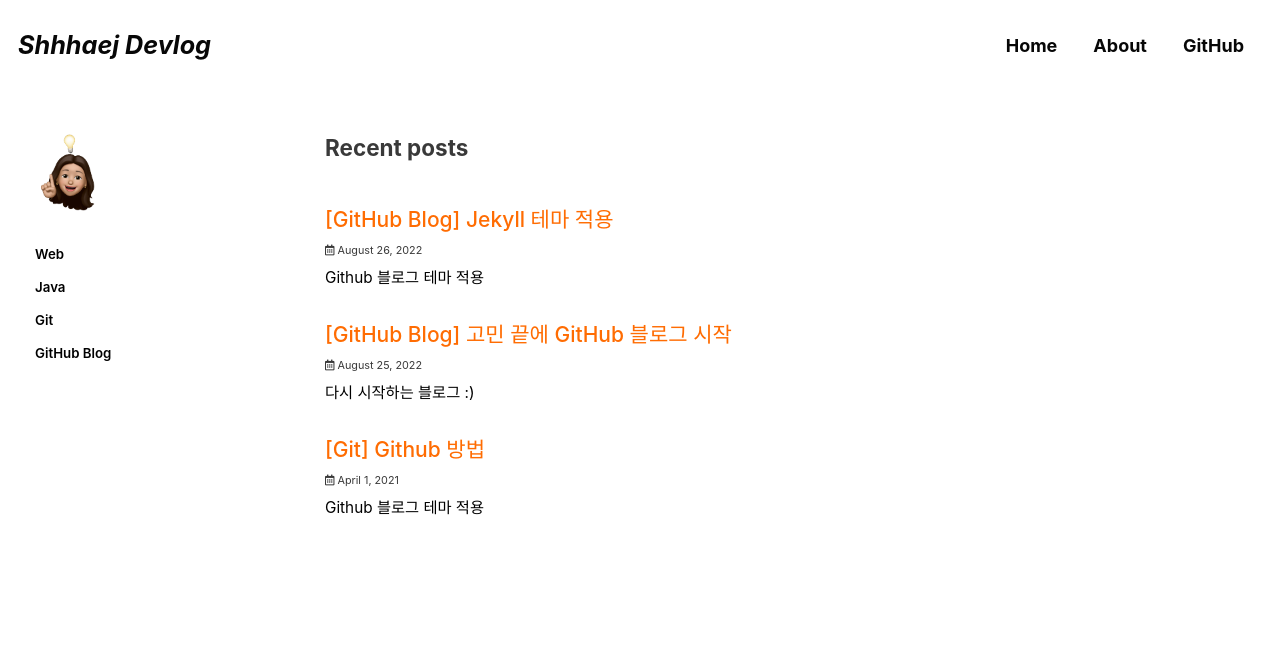
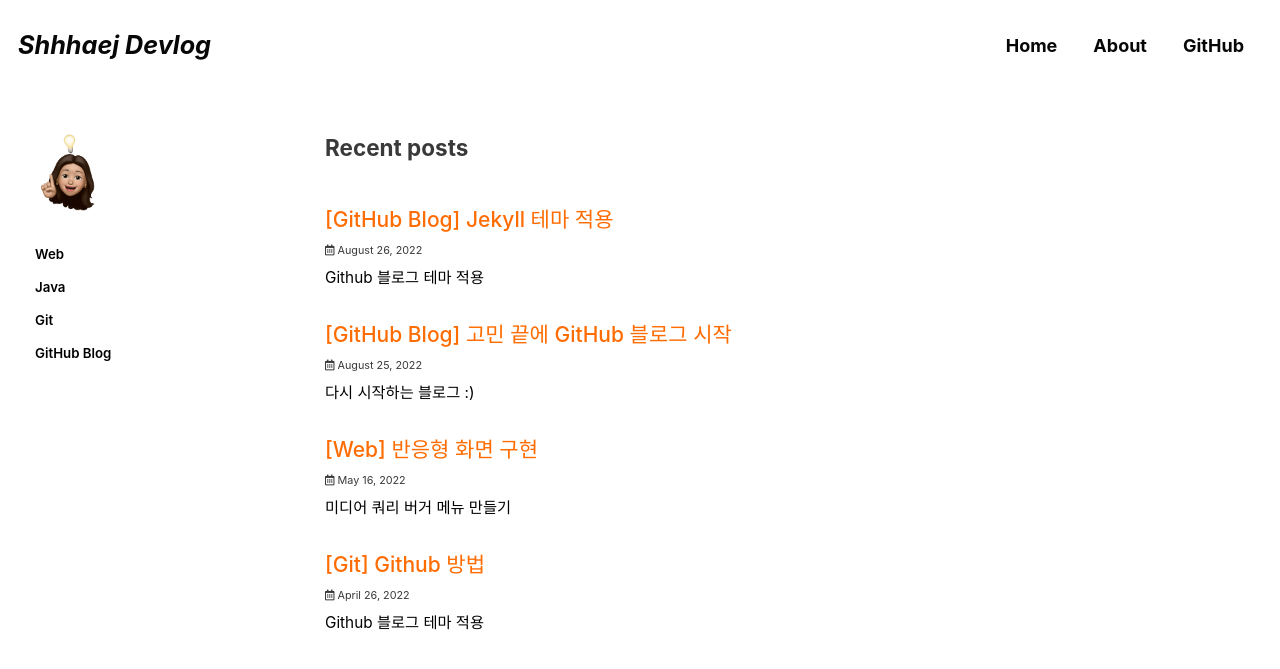
Before and after one commit to shhhaej/shhhaej.github.io, a Jekyll site: the page built from index.html, in a window 1280 px wide and 900 px high. Shown: the top 669 px of the window. Built offline with Jekyll 4.4.1, drawn with Linux system fonts in a browser that asks for light colours; cached includes are drawn as plain includes; some web fonts are replaced; the list of posts is cut into pages by our own code.

Commit message:
add web page.

```diff
--- a/_posts/2021-04-01-git.md
+++ b/_posts/2022-04-26-git.md
@@ -12,8 +12,8 @@ permalink: /git/
 toc: true
 toc_sticky: true
 
-date: 2021-04-01
-last_modified_at: 2021-04-01
+date: 2022-04-26
+last_modified_at: 2022-04-26
 
 ---
 
--- /dev/null
+++ b/_posts/2022-05-16-web.md
@@ -0,0 +1,231 @@
+---
+title: "[Web] 반응형 화면 구현"
+excerpt: "미디어 쿼리 버거 메뉴 만들기"
+
+categories:
+  - Web
+tags:
+  - [Web]
+
+permalink: /web/
+
+toc: true
+toc_sticky: true
+
+date: 2022-05-16
+last_modified_at: 2022-05-16
+
+---
+
+## 다시 시작하는 블로그
+
+만드는 데까지 시간이 많이 소요될까 고민됐지만 그래도 시작이 반이라고 생각하며 바로 시작했다.
+하지만 역시나 쉽지 않았다😂 저의 오류들이 도움이 되기를 바라며💪!
+
+<br>
+<br>
+
+### 깃허브 블로그 한번 만들어봐!
+
+- <mark>새로운 Repository를 만든다.</mark>
+
+![new-repository-1](../assets/images/posts_img/github-blog/new-repository-1.JPG)
+
+
+<br>
+<br>
+<br>
+
+
+- <mark>Repository 이름을 설정한다.</mark>
+
+💡 꼭 username.github.io 이런식으로 만들어 준다.
+
+![new-repository-2](../assets/images/posts_img/github-blog/new-repository-2.jpg)
+
+
+<br>
+<br>
+<br>
+
+
+- <mark>clone한다.</mark>
+
+원하는 경로로 이동한 다음 터미널을 열어 클론한다.
+
+git clone https://... 복사한 주소
+
+![new-repository-3](../assets/images/posts_img/github-blog/new-repository-3.jpg)
+
+
+<br>
+<br>
+<br>
+
+
+- <mark>clone한 폴더에 추가로 파일 생성한다.</mark>
+
+index.html 파일 생성 (안에 내용은 상관✖️)
+
+터미널에 해당 명령어 입력한다.
+
+echo "Hello World" > index.html
+
+
+<br>
+<br>
+<br>
+
+
+- <mark>Push</mark>
+
+해당 폴더 모두 Push
+
+터미널에 해당 명령어를 입력한다.
+
+git add <br>
+git commit -m "lnitial commit" <br>
+git push -u origin main
+
+
+<br>
+<br>
+<br>
+
+
+- <mark>GitHub repository 확인</mark>
+
+username.github.io repository 확인 시 Push한 파일이 확인 잘 된다면
+
+브라우저 주소창에 username.github.io 입력하면
+
+![new-repository-4](../assets/images/posts_img/github-blog/new-repository-4.jpg)
+
+짜잔
+
+⭐Github 블로그 완성⭐
+
+다 확인되었다면 index.html 파일 제거한다.
+
+
+<br>
+<br>
+
+---
+
+<br>
+<br>
+
+
+### Jekyll
+
+- <mark>github.io 폴더에 Jekyll을 설치</mark>
+
+터미널에 gem install jekyll bundler 명령어를 입력한다.
+
+
+<br>
+<br>
+<br>
+
+
+- <mark>Jekyll 생성</mark>
+
+jekyll new ./ <br>
+
+명령어를 입력한다.
+
+이때 뚜둥!
+
+![force](../assets/images/posts_img/github-blog/force.JPG)
+
+<span style="color:red">
+Conflict: C:/GitHub/shhhaej.github.io exists and is not empty.<br>
+          Ensure C:/GitHub/shhhaej.github.io is empty or else try again with '-  -force' to proceed and overwrite any files.
+</span>
+
+오류가 발생되었...🤦
+
+<br>
+<br>
+
+당황하지 말고
+
+jekyll new ./ - -force 를 당당하게 입력한다.
+
+![force-solution](../assets/images/posts_img/github-blog/force-solution.JPG)
+
+
+<br>
+<br>
+<br>
+
+
+- <mark>bundle install</mark>
+
+bundle install
+
+위 명령어를 입력한다.
+
+
+<br>
+<br>
+<br>
+
+
+- <mark>Jekyll을 로컬서버로 연결하기</mark>
+
+bundle exec jekyll serve  를 입력하면 로컬서버가 띄워진다.
+
+단...
+
+또 두둥ㅠㅠㅠ
+
+![trace](../assets/images/posts_img/github-blog/trace.JPG)
+<span style="color:red">
+Jekyll 4.2.2  Please append '- -trace' to be 'serve' command for any additional information or backtrace.
+<span>
+
+bundle add webrick 를 입력하면 오류 해결✨
+
+<br>
+
+그럼 다시
+
+bundle exec jekyll serve 를 입력
+
+![bundle](../assets/images/posts_img/github-blog/bundle-1.JPG)
+![bundle](../assets/images/posts_img/github-blog/bundle-2.jpg)
+
+브라우저 주소창에 'http://127.0.0.1:4000' 입력하면..!
+
+<br>
+
+요로코롬 잘 나오면 성공 오예오예😆🙌
+
+![jekyll](../assets/images/posts_img/github-blog/jekyll.JPG)
+
+
+<br>
+<br>
+<br>
+
+
+✔️ 참고로!
+혹시 bundle exec jekyll serve 를 입력 시,
+해당 내용이 떴을 경우에는
+![conflict](../assets/images/posts_img/github-blog/conflict.JPG)
+
+이건 오류는 아니고 중복된 파일로 주의하란 문구란다.
+
+그래도 신경쓰이니까<br>
+
+404.html<br>
+about.markdown<br>
+index.markdown<br>
+
+파일을 삭제하면 된다.
+
+
+<br>
+<br>
```
